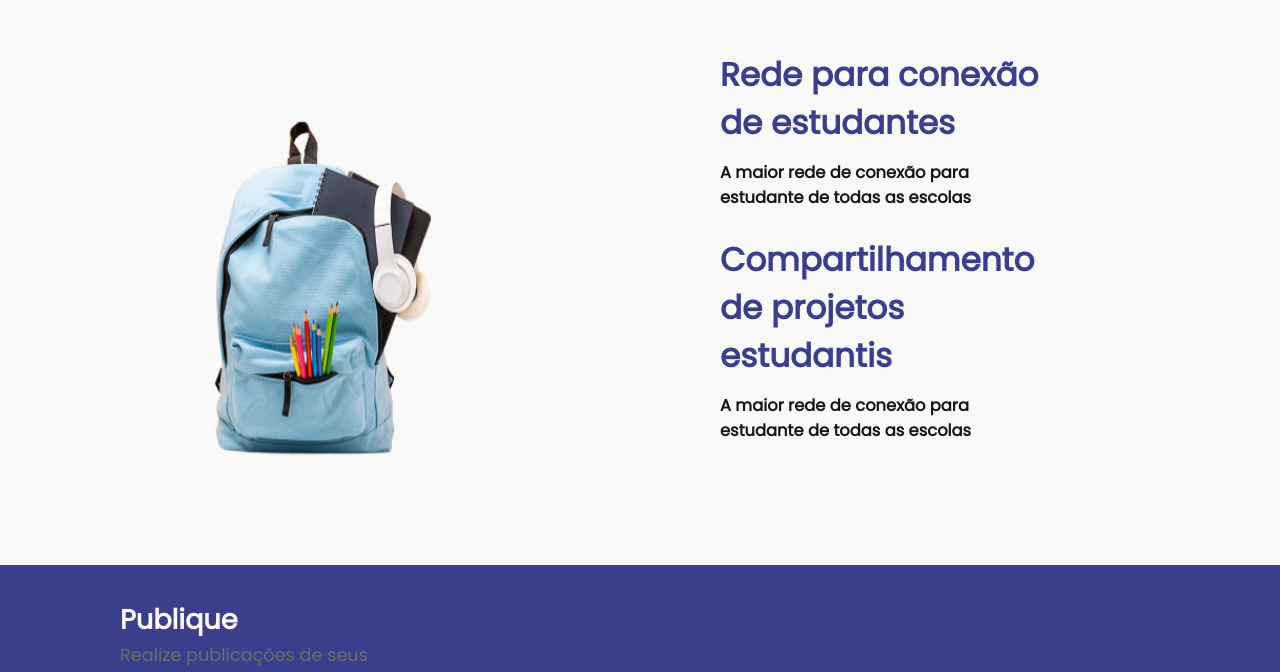
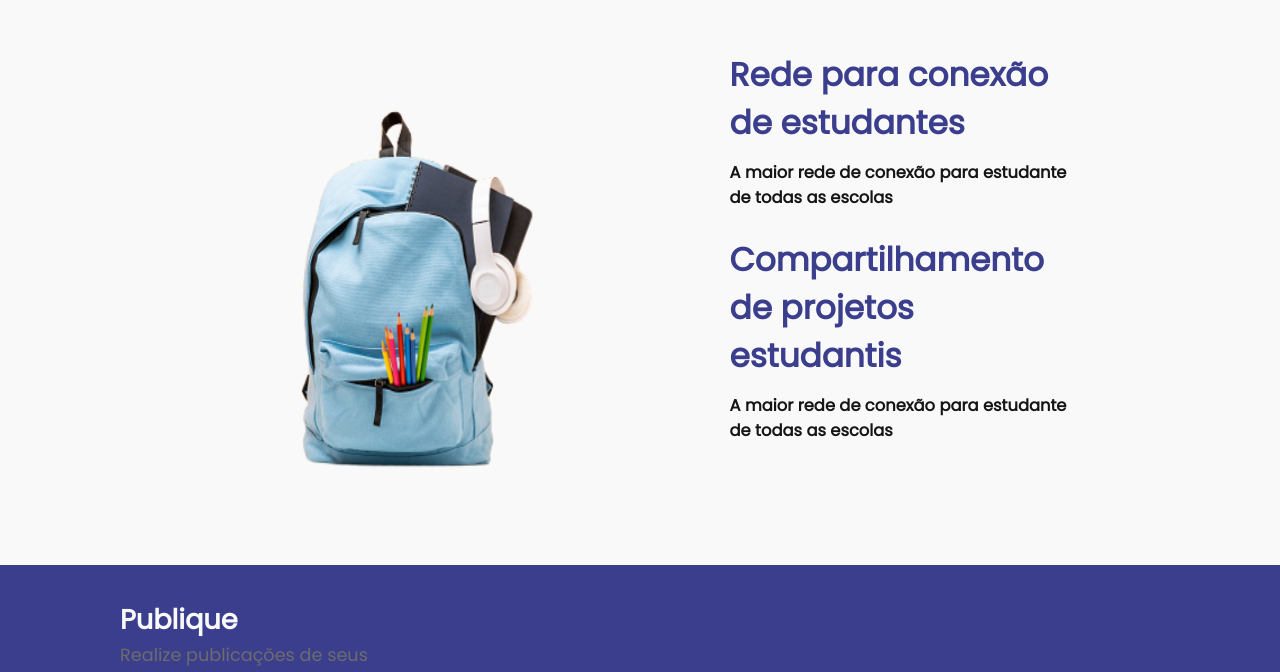
Before and after one commit to Sinqly/Website, a Next.js app: page / in a window 1280 px wide. Shown: the part 803-1475 px from the top of the page. Built offline with nearby package versions, Linux system fonts and the light colour scheme.

Commit message:
refactor: Improving Index Styles

```diff
--- a/src/styles/pages/Index.ts
+++ b/src/styles/pages/Index.ts
@@ -117,7 +117,8 @@ export const SignUpButton = styled.button`
 `
 
 export const SocialContainer = styled.div`
-  width: 100%;
+  margin: auto;
+  width: 80%;
   min-height: 500px;
   position: relative;
   z-index: 0;
@@ -133,16 +134,16 @@ export const SocialContainer = styled.div`
 `
 
 export const SocialSvgContainer = styled.div`
-  min-width: 35%;
-  max-width: 35%;
+  min-width: 30%;
+  max-width: 30%;
   display: flex;
   align-items: center;
-  justify-content: center;
+  justify-content: space-between;
 
   @media screen and (max-width: 1600px) {
     margin-top: 5rem;
-    min-width: 30%;
-    max-width: 30%;
+    min-width: 40%;
+    max-width: 40%;
   }
 
   @media screen and (max-width: 992px) {
@@ -165,7 +166,7 @@ export const SocialRightCol = styled.div`
   flex-direction: column;
 
   div {
-    width: 75%;
+    width: 100%;
     margin: 1vw 0;
   }
 
```
